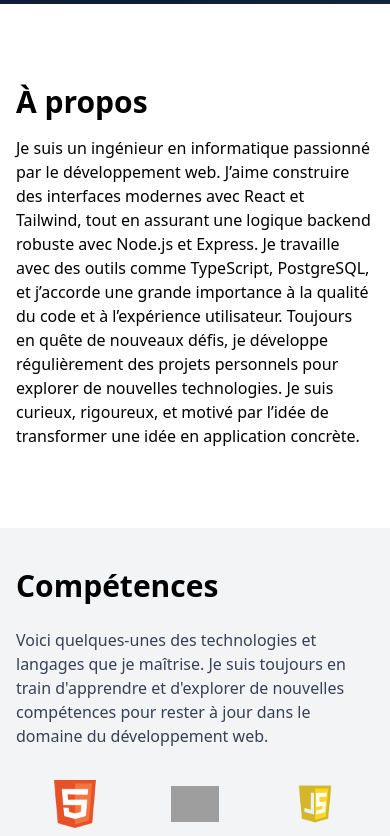
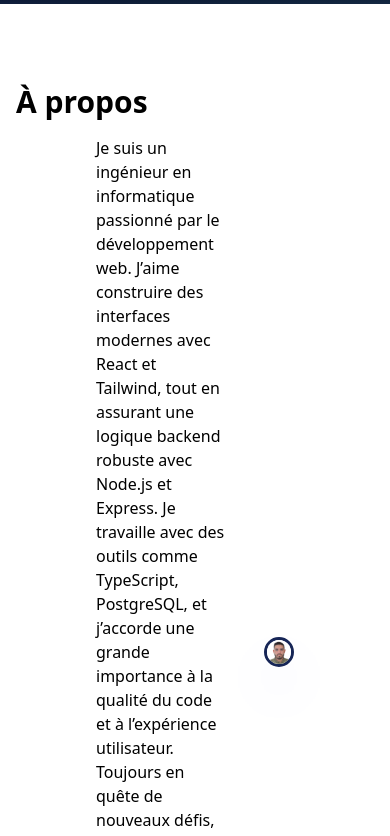
Before and after one commit to alilebbar/portfolio, a React (Vite) app: page / in a window 390 px wide. Shown: the part 840-1676 px from the top of the page. Built offline with nearby package versions, Linux system fonts and the light colour scheme; grey boxes are pictures that could not be loaded.

Commit message:
responsive add img

```diff
--- a/src/components/APropos.tsx
+++ b/src/components/APropos.tsx
@@ -1,19 +1,28 @@
+import profile from "../assets/ali.jpg";
 export default function APropos() {
   return (
     <>
-      <div className="container mx-auto px-4">
+      <div className="container mx-auto px-4 ">
         <h2 className="text-3xl font-semibold mb-4">À propos</h2>
-        <p>
-          Je suis un ingénieur en informatique passionné par le développement
-          web. J’aime construire des interfaces modernes avec React et Tailwind,
-          tout en assurant une logique backend robuste avec Node.js et Express.
-          Je travaille avec des outils comme TypeScript, PostgreSQL, et
-          j’accorde une grande importance à la qualité du code et à l’expérience
-          utilisateur. Toujours en quête de nouveaux défis, je développe
-          régulièrement des projets personnels pour explorer de nouvelles
-          technologies. Je suis curieux, rigoureux, et motivé par l’idée de
-          transformer une idée en application concrète.
-        </p>
+        <div className="flex flex-row justify-evenly items-center gap-10 px-20" >
+          <div>
+            <p>
+              Je suis un ingénieur en informatique passionné par le
+              développement web. J’aime construire des interfaces modernes avec
+              React et Tailwind, tout en assurant une logique backend robuste
+              avec Node.js et Express. Je travaille avec des outils comme
+              TypeScript, PostgreSQL, et j’accorde une grande importance à la
+              qualité du code et à l’expérience utilisateur. Toujours en quête
+              de nouveaux défis, je développe régulièrement des projets
+              personnels pour explorer de nouvelles technologies. Je suis
+              curieux, rigoureux, et motivé par l’idée de transformer une idée
+              en application concrète.
+            </p>
+          </div>
+            <div>
+            <img src={profile} alt="ali" className="w-[1000px] hover-flip-keep object-cover rounded-full border-3 border-blue-950 shadow-blue-800 shadow-2xl " />
+            </div>
+        </div>
       </div>
     </>
   );
--- a/src/index.css
+++ b/src/index.css
@@ -32,3 +32,11 @@ html {
   50% { background-position: 100% 50%; }
   100% { background-position: 0% 50%; }
 }
+.hover-flip-keep {
+  transition: transform 1s ease-in-out;
+  transform-style: preserve-3d;
+}
+
+.hover-flip-keep:hover {
+  transform: rotateY(180deg);
+}
```
Also changed, not shown: tailwind.config.cjs (+2 -5 lines), src/assets/ali.jpg (added).
